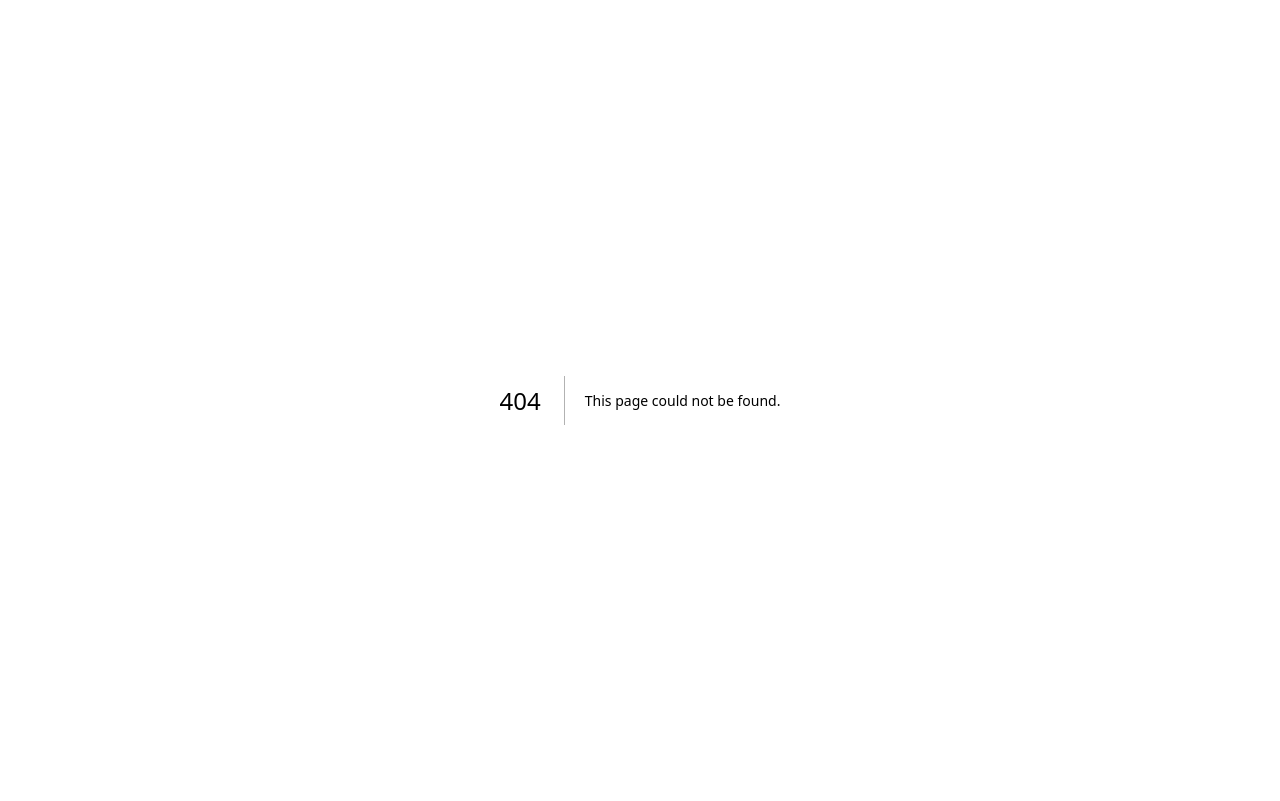
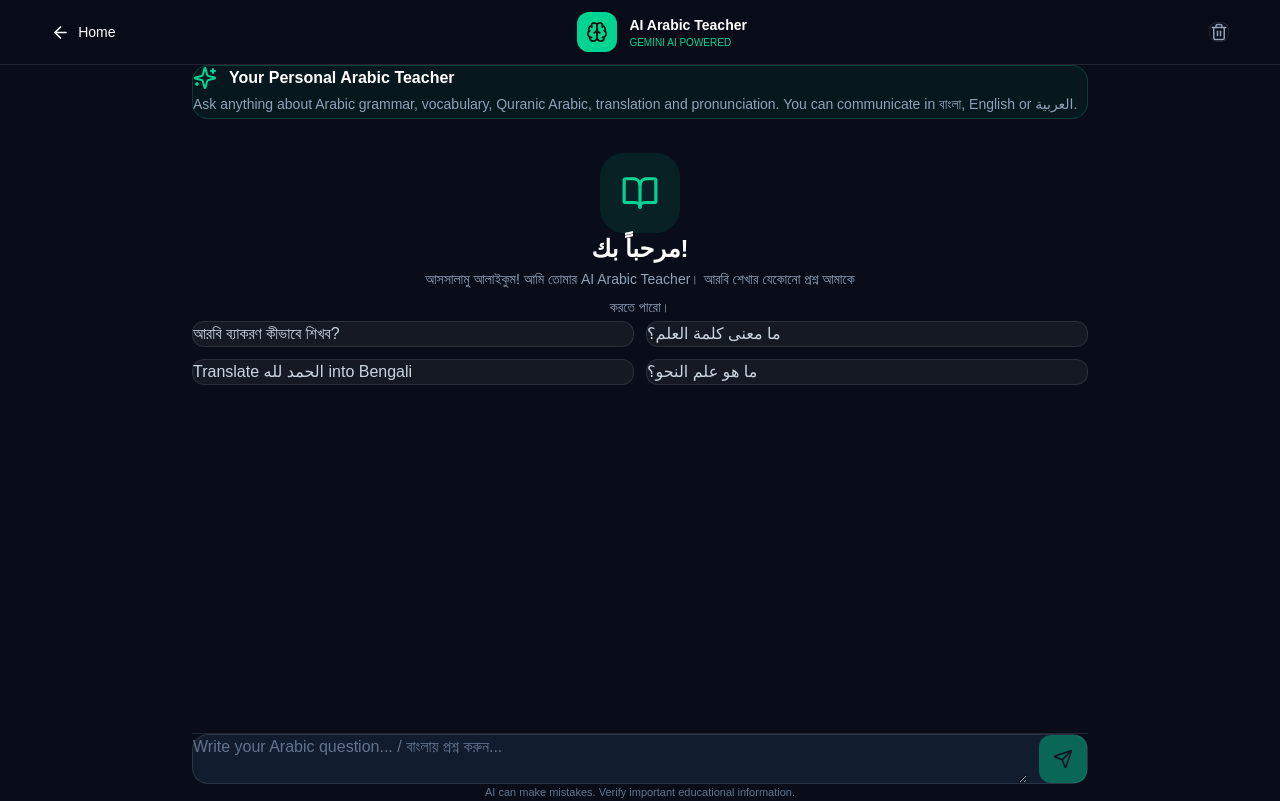
Before and after one commit to asharalo409/ai-arabic-academy, a Next.js app: page /ai-teacher in a window 1280 px wide. Before the commit this address had no page. Built offline with nearby package versions, Linux system fonts and the light colour scheme.

Commit message:
Create page.tsx

```diff
--- /dev/null
+++ b/src/app/ai-teacher/page.tsx
@@ -0,0 +1,282 @@
+
+"use client";
+
+import { useState } from "react";
+import Link from "next/link";
+import {
+  ArrowLeft,
+  Brain,
+  Send,
+  Sparkles,
+  User,
+  Loader2,
+  Trash2,
+  BookOpen,
+} from "lucide-react";
+
+type Message = {
+  role: "user" | "assistant";
+  text: string;
+};
+
+export default function AITeacherPage() {
+  const [messages, setMessages] = useState<Message[]>([]);
+  const [input, setInput] = useState("");
+  const [loading, setLoading] = useState(false);
+
+  async function sendMessage() {
+    const question = input.trim();
+
+    if (!question || loading) return;
+
+    const updatedMessages: Message[] = [
+      ...messages,
+      { role: "user", text: question },
+    ];
+
+    setMessages(updatedMessages);
+    setInput("");
+    setLoading(true);
+
+    try {
+      const response = await fetch("/api/ai", {
+        method: "POST",
+        headers: {
+          "Content-Type": "application/json",
+        },
+        body: JSON.stringify({
+          message: question,
+        }),
+      });
+
+      const data = await response.json();
+
+      if (!response.ok) {
+        throw new Error(data.error || "AI service error");
+      }
+
+      setMessages([
+        ...updatedMessages,
+        {
+          role: "assistant",
+          text: data.answer,
+        },
+      ]);
+    } catch (error) {
+      const errorMessage =
+        error instanceof Error
+          ? error.message
+          : "Something went wrong.";
+
+      setMessages([
+        ...updatedMessages,
+        {
+          role: "assistant",
+          text: "দুঃখিত! AI উত্তর দিতে পারেনি। সমস্যা: " + errorMessage,
+        },
+      ]);
+    } finally {
+      setLoading(false);
+    }
+  }
+
+  function clearChat() {
+    if (loading) return;
+    setMessages([]);
+  }
+
+  return (
+    <main className="min-h-screen bg-[#080d19] text-white">
+
+      <header className="sticky top-0 z-20 border-b border-white/10 bg-[#080d19]/95 backdrop-blur-xl">
+        <div className="container flex h-16 items-center justify-between">
+
+          <Link
+            href="/"
+            className="flex items-center gap-2 text-sm text-slate-300 hover:text-emerald-400"
+          >
+            <ArrowLeft size={19} />
+            Home
+          </Link>
+
+          <div className="flex items-center gap-3">
+            <div className="flex h-10 w-10 items-center justify-center rounded-xl bg-emerald-400 text-[#07130f]">
+              <Brain size={22} />
+            </div>
+
+            <div>
+              <h1 className="text-sm font-bold">
+                AI Arabic Teacher
+              </h1>
+              <p className="text-[10px] text-emerald-400">
+                GEMINI AI POWERED
+              </p>
+            </div>
+          </div>
+
+          <button
+            onClick={clearChat}
+            disabled={loading}
+            aria-label="Clear chat"
+            className="rounded-lg border border-white/10 p-2 text-slate-400 hover:text-red-400"
+          >
+            <Trash2 size={18} />
+          </button>
+
+        </div>
+      </header>
+
+      <div className="container flex min-h-[calc(100vh-64px)] max-w-4xl flex-col py-6">
+
+        <div className="mb-6 rounded-2xl border border-emerald-400/20 bg-emerald-400/5 p-5">
+          <div className="flex items-center gap-3">
+            <Sparkles className="text-emerald-400" />
+            <h2 className="font-bold">
+              Your Personal Arabic Teacher
+            </h2>
+          </div>
+
+          <p className="mt-3 text-sm leading-7 text-slate-400">
+            Ask anything about Arabic grammar, vocabulary,
+            Quranic Arabic, translation and pronunciation.
+            You can communicate in বাংলা, English or العربية.
+          </p>
+        </div>
+
+        <div className="flex-1 space-y-5 pb-6">
+
+          {messages.length === 0 && (
+            <div className="flex min-h-[300px] flex-col items-center justify-center text-center">
+
+              <div className="mb-5 flex h-20 w-20 items-center justify-center rounded-3xl bg-emerald-400/10 text-emerald-400">
+                <BookOpen size={38} />
+              </div>
+
+              <h2 className="text-2xl font-bold">
+                مرحباً بك!
+              </h2>
+
+              <p className="mt-3 max-w-md text-sm leading-7 text-slate-400">
+                আসসালামু আলাইকুম! আমি তোমার AI Arabic Teacher।
+                আরবি শেখার যেকোনো প্রশ্ন আমাকে করতে পারো।
+              </p>
+
+              <div className="mt-7 grid w-full gap-3 sm:grid-cols-2">
+
+                {[
+                  "আরবি ব্যাকরণ কীভাবে শিখব?",
+                  "ما معنى كلمة العلم؟",
+                  "Translate الحمد لله into Bengali",
+                  "ما هو علم النحو؟",
+                ].map((suggestion) => (
+                  <button
+                    key={suggestion}
+                    onClick={() => setInput(suggestion)}
+                    className="rounded-xl border border-white/10 bg-white/5 p-4 text-left text-sm text-slate-300 transition hover:border-emerald-400/40 hover:bg-emerald-400/5"
+                  >
+                    {suggestion}
+                  </button>
+                ))}
+
+              </div>
+            </div>
+          )}
+
+          {messages.map((message, index) => (
+            <div
+              key={index}
+              className={`flex gap-3 ${
+                message.role === "user"
+                  ? "justify-end"
+                  : "justify-start"
+              }`}
+            >
+
+              {message.role === "assistant" && (
+                <div className="flex h-9 w-9 shrink-0 items-center justify-center rounded-xl bg-emerald-400 text-[#07130f]">
+                  <Brain size={19} />
+                </div>
+              )}
+
+              <div
+                className={`max-w-[85%] whitespace-pre-wrap rounded-2xl p-4 text-sm leading-8 ${
+                  message.role === "user"
+                    ? "bg-emerald-500 text-[#04130f]"
+                    : "border border-white/10 bg-[#111c2e] text-slate-200"
+                }`}
+                dir="auto"
+              >
+                {message.text}
+              </div>
+
+              {message.role === "user" && (
+                <div className="flex h-9 w-9 shrink-0 items-center justify-center rounded-xl bg-slate-700">
+                  <User size={19} />
+                </div>
+              )}
+
+            </div>
+          ))}
+
+          {loading && (
+            <div className="flex items-center gap-3 text-sm text-emerald-400">
+              <Loader2 className="animate-spin" size={20} />
+              AI Arabic Teacher is thinking...
+            </div>
+          )}
+
+        </div>
+
+        <div className="sticky bottom-0 border-t border-white/10 bg-[#080d19] pb-3 pt-5">
+
+          <form
+            onSubmit={(event) => {
+              event.preventDefault();
+              sendMessage();
+            }}
+            className="flex items-end gap-3 rounded-2xl border border-white/10 bg-[#111c2e] p-3 focus-within:border-emerald-400/50"
+          >
+
+            <textarea
+              value={input}
+              onChange={(event) => setInput(event.target.value)}
+              onKeyDown={(event) => {
+                if (
+                  event.key === "Enter" &&
+                  !event.shiftKey
+                ) {
+                  event.preventDefault();
+                  sendMessage();
+                }
+              }}
+              placeholder="Write your Arabic question... / বাংলায় প্রশ্ন করুন..."
+              rows={2}
+              maxLength={4000}
+              className="max-h-36 min-h-[48px] flex-1 resize-y bg-transparent p-2 text-sm text-white outline-none placeholder:text-slate-500"
+            />
+
+            <button
+              type="submit"
+              disabled={!input.trim() || loading}
+              aria-label="Send message"
+              className="flex h-12 w-12 shrink-0 items-center justify-center rounded-xl bg-emerald-400 text-[#07130f] transition hover:bg-emerald-300 disabled:cursor-not-allowed disabled:opacity-40"
+            >
+              {loading ? (
+                <Loader2 className="animate-spin" size={20} />
+              ) : (
+                <Send size={20} />
+              )}
+            </button>
+
+          </form>
+
+          <p className="mt-3 text-center text-[11px] text-slate-500">
+            AI can make mistakes. Verify important educational information.
+          </p>
+
+        </div>
+
+      </div>
+    </main>
+  );
+}
```
